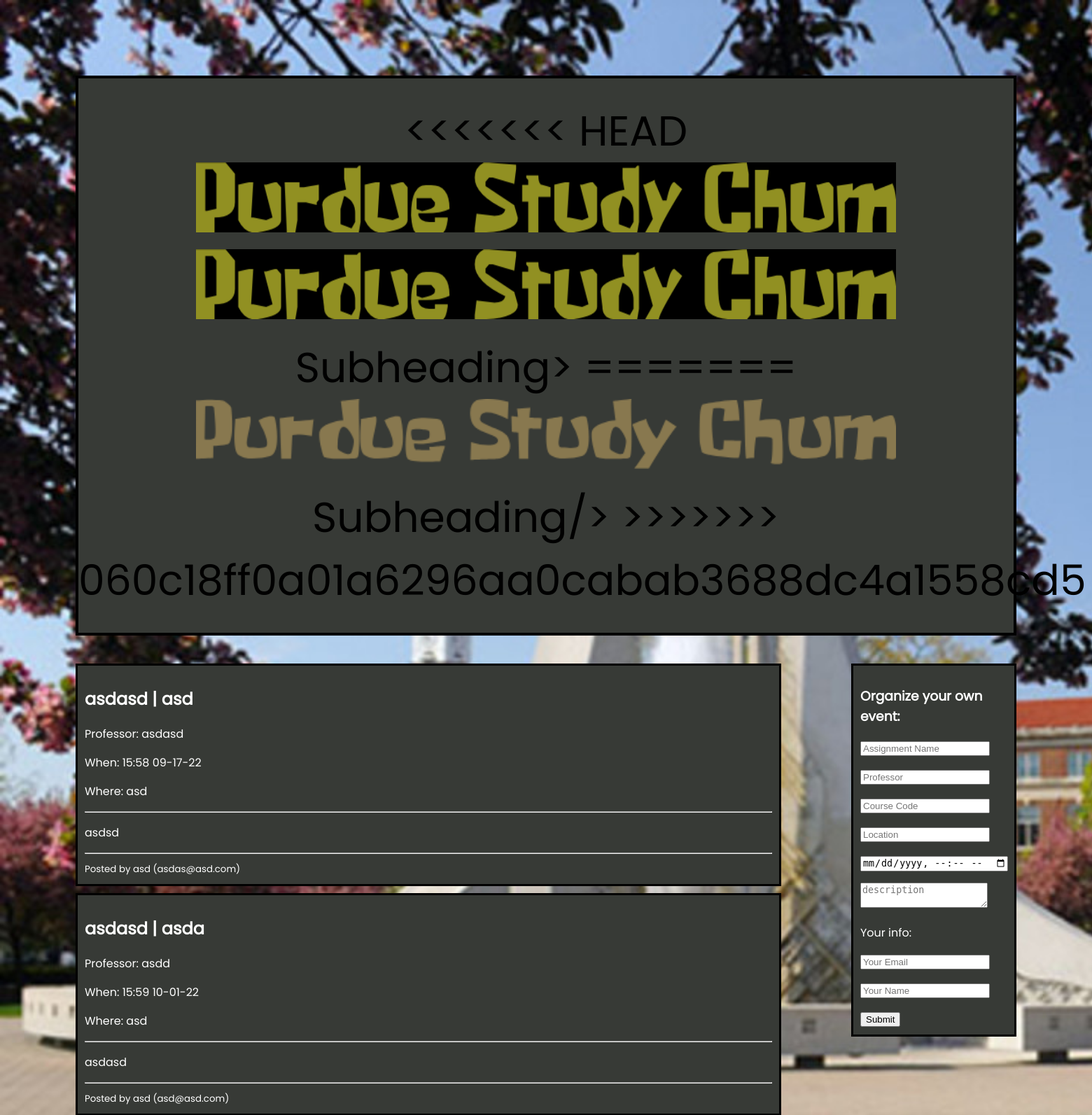
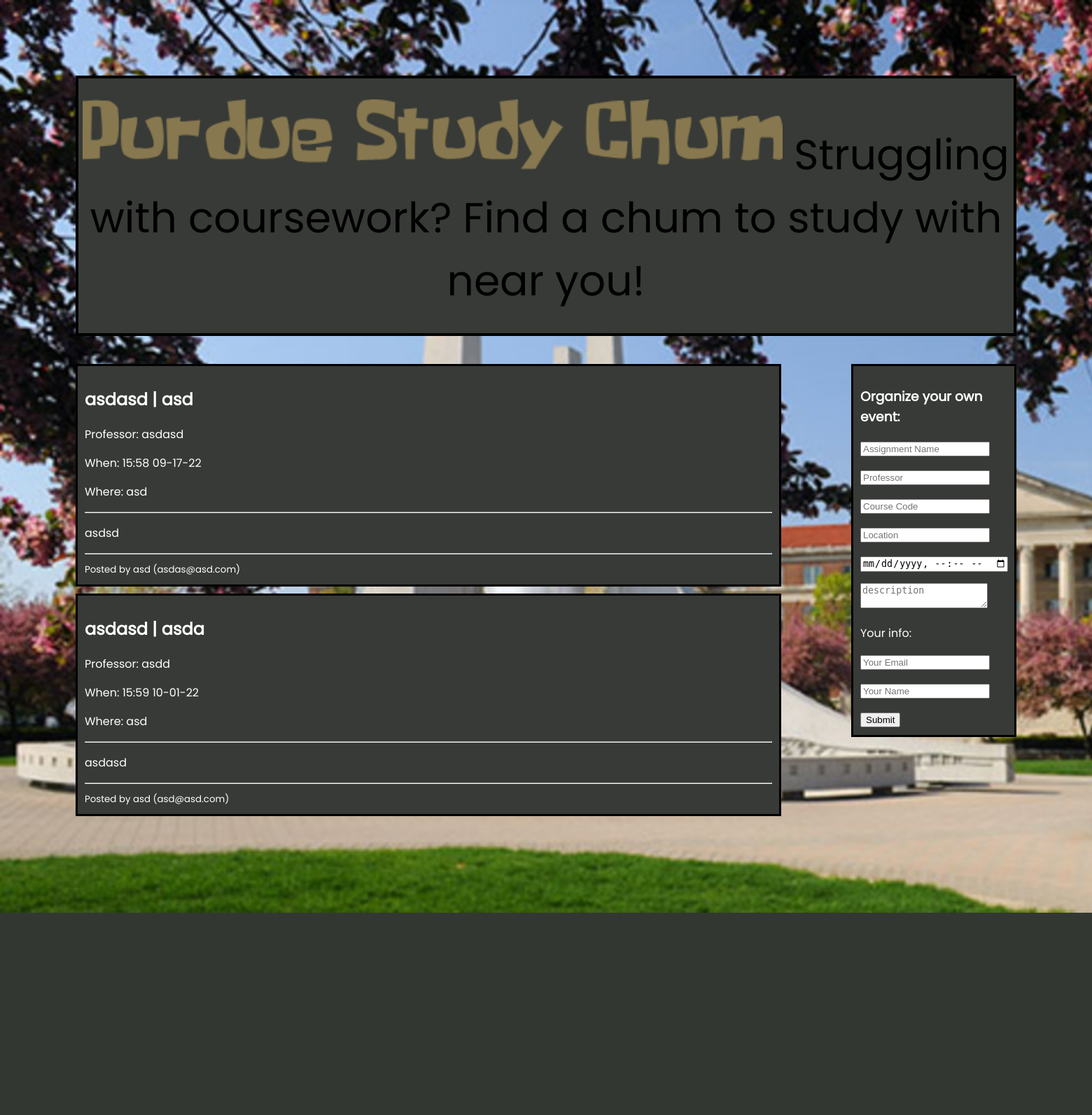
Before and after one commit to nathanielCherian/8th-floor, a Flask app: page / in a window 1560 px wide. Shown: the top 1593 px of the page at 70% size. After the commit the page ends 1304 px from the top, so only its background shows below. Run offline with Flask 2, Linux system fonts and the light colour scheme; data comes from the database, SQL or seed files in the repository.

Commit message:
Added Subtitle Slogan

```diff
--- a/templates/index.html
+++ b/templates/index.html
@@ -3,13 +3,8 @@
 <body>
 <link href='https://fonts.googleapis.com/css?family=Poppins' rel='stylesheet'>
 <div class="header">
-<<<<<<< HEAD
-    <img src="/static/PurdueStudyChum.png" width="1000" height="100"/>
-    <img src="/static/PurdueStudyChum.png" width="1000" height="100">Subheading>
-=======
     <img src="/static/purdue_study_chum_logo.png" width="1000" height="100"/>
-    <width="1000" height="100" >Subheading/>
->>>>>>> 060c18ff0a01a6296aa0cabab3688dc4a1558cd5
+    <width="1000" height="100" color:white >Struggling with coursework? Find a chum to study with near you!
 </div>
  <div class="row">
     <div class="leftcolumn">
```
